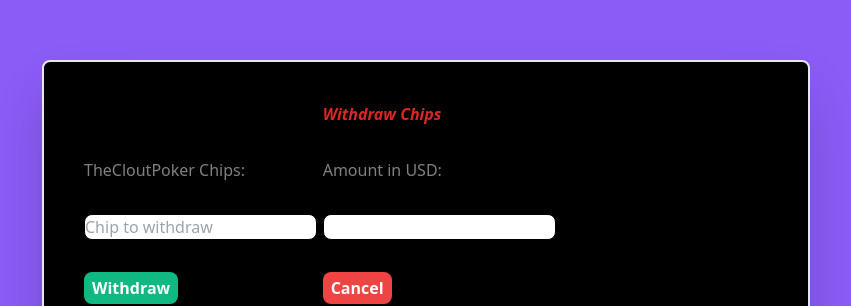
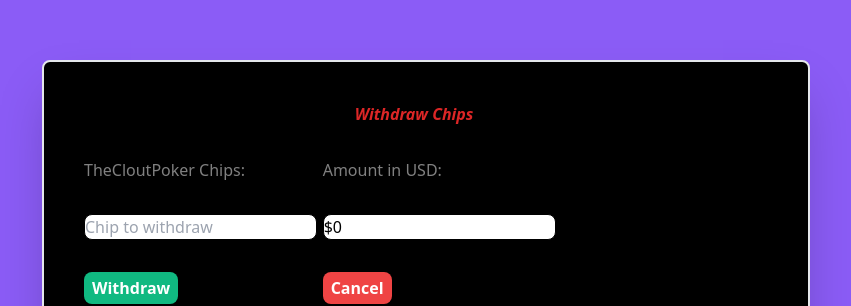
Before and after one commit to iamsuyashpatel07/virtual-currency, a React (Create React App) app: page / in a window 1280 px wide. Shown: the part 173-479 px from the top of the page, without its empty margins (214-1065 px from the left). Built offline with nearby package versions, Linux system fonts and the light colour scheme.

Commit message:
f-00:33 added

```diff
--- a/src/index.css
+++ b/src/index.css
@@ -1,6 +1,10 @@
 @tailwind base;
 @tailwind components;
 @tailwind utilities;
+input {
+    color: black;
+}
+
 label {
     color: gray;
 }
--- a/src/index.js
+++ b/src/index.js
@@ -23,16 +23,17 @@
 
     render() {
         return (
-          <div className="min-h-screen flex items-center bg-purple-500">
-          <div className="flex-1 mx-auto max-w-3xl p-10  border-2 rounded-lg  border-gray shadow-2xl  bg-black text-white shadow-2xl">
+          <div className="min-h-screen md:h-full flex items-center bg-purple-500">
+          <div className="flex-1 mx-auto max-w-3xl p-10 md:h-full  border-2 rounded-lg  border-gray shadow-2xl  bg-black text-white shadow-2xl">
              <form onSubmit = { this.handleSubmit } className="">
-              <ul className="grid grid-cols-1 gap-4 sm:grid-cols-2 md:grid-cols-3 md:gap-8">
+              <ul className="md:h-full grid grid-cols-1 gap-4 sm:grid-cols-2 md:grid-cols-3 md:gap-8">
                   <li className="">
 
                   </li>
-                  <li className="text-red-600 hover:text-green-700 italic">
+                  <li className="md:px-8 text-red-600 hover:text-green-700 italic">
                   <b>Withdraw Chips</b>
                   </li>
+
                   <li className="flex">
 
                   </li>
@@ -50,14 +51,14 @@
 
                   </li>
                   <li className="">
-                  <input type ="text" className="border rounded-lg  border-black "
+                  <input type ="text" className="border rounded-lg   border-black "
               placeholder="Chip to withdraw"
               value = { this.state.value }
               onChange = { this.handleChange }
               />
                   </li>
                   <li className="">
-                  <input type = "text" className="border rounded-lg  border-black "
+                  <input type = "text" className="border rounded-lg border-black "
               value = {"$"+((this.state.value)*10) }
               />
                   </li>
```
